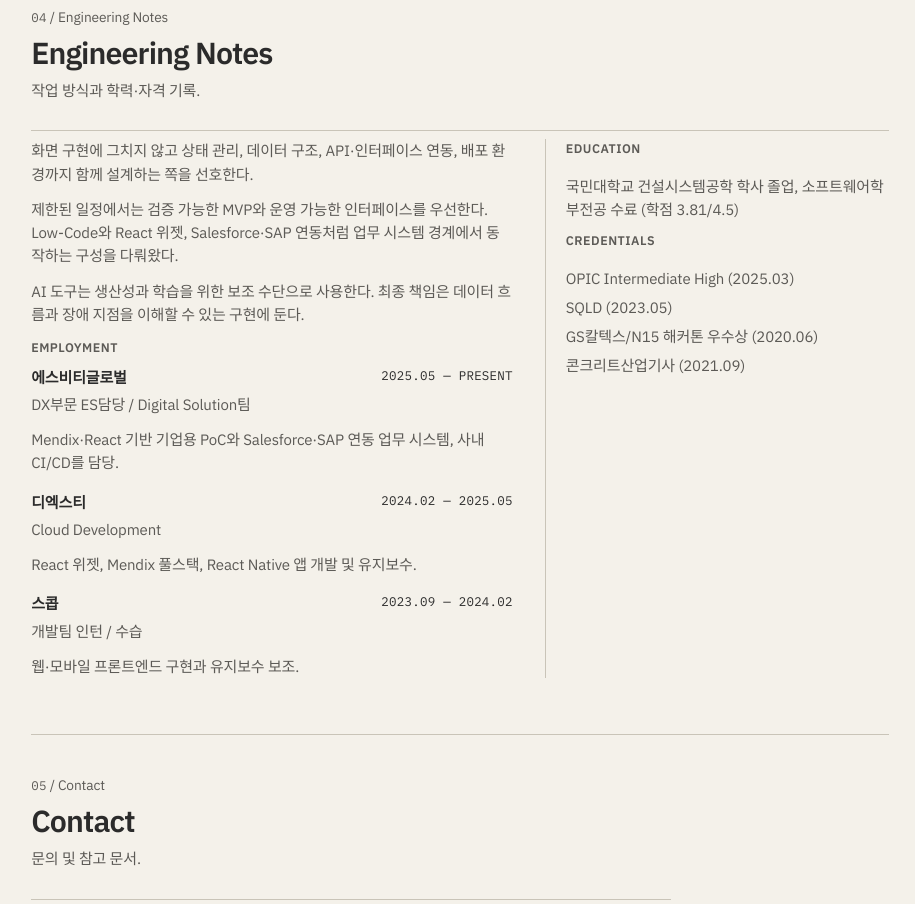
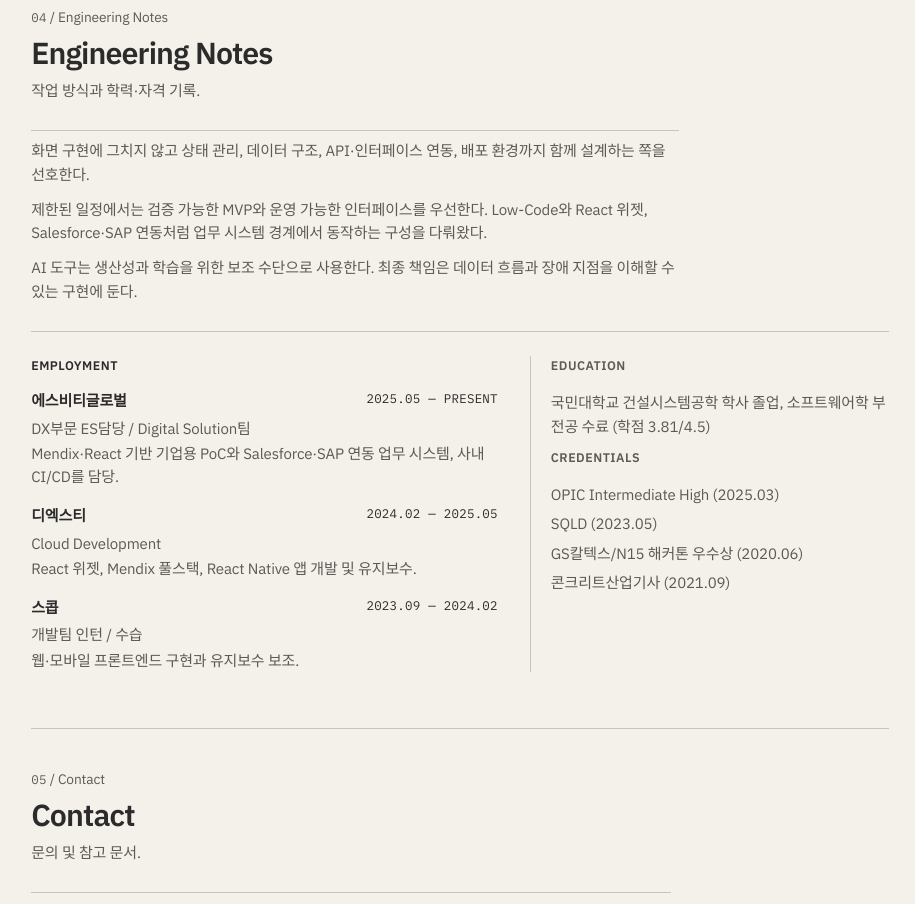
Before and after one commit to support-kang/support-kang, a React (Vite) app: page / in a window 1280 px wide. Shown: the part 5640-6544 px from the top of the page, without its empty margins (290-1205 px from the left). Built offline with nearby package versions, Linux system fonts and the light colour scheme; a web font is replaced by a local one.

Commit message:
fix: split engineering notes into intro and meta columns
Co-authored-by: Cursor <cursoragent@cursor.com>

```diff
--- a/src/components/EngineeringNotes.jsx
+++ b/src/components/EngineeringNotes.jsx
@@ -8,11 +8,15 @@ export function EngineeringNotes({ notes, experience, copy }) {
         <h2 id="engineering-notes-title">{copy.title}</h2>
         <p className="section-lede">{copy.body}</p>
       </header>
-      <div className="notes-grid">
-        <div className="body-copy">
-          {notes.paragraphs.map((paragraph) => (
-            <p key={paragraph}>{paragraph}</p>
-          ))}
+
+      <div className="notes-intro body-copy">
+        {notes.paragraphs.map((paragraph) => (
+          <p key={paragraph}>{paragraph}</p>
+        ))}
+      </div>
+
+      <div className="notes-split">
+        <div className="notes-employment">
           <p className="meta-key">Employment</p>
           <ul className="employment-list">
             {experience.map((item) => (
@@ -27,6 +31,7 @@ export function EngineeringNotes({ notes, experience, copy }) {
             ))}
           </ul>
         </div>
+
         <aside className="notes-aside">
           <p className="meta-key">Education</p>
           <p>{notes.education}</p>
--- a/src/styles.css
+++ b/src/styles.css
@@ -381,12 +381,24 @@ p {
   font-size: 0.9rem;
 }
 
-.notes-grid {
-  display: grid;
-  grid-template-columns: minmax(0, 1.4fr) minmax(0, 1fr);
-  gap: 32px;
+.notes-intro {
+  max-width: 72ch;
   padding-top: 8px;
   border-top: 1px solid var(--line);
+}
+
+.notes-split {
+  display: grid;
+  grid-template-columns: minmax(0, 1.3fr) minmax(0, 1fr);
+  gap: 32px;
+  margin-top: 28px;
+  padding-top: 24px;
+  border-top: 1px solid var(--line);
+}
+
+.notes-employment {
+  display: grid;
+  align-content: start;
 }
 
 .notes-aside {
@@ -478,7 +490,7 @@ p {
   .identity-meta,
   .project-record,
   .range-grid,
-  .notes-grid {
+  .notes-split {
     grid-template-columns: 1fr;
   }
 
```
